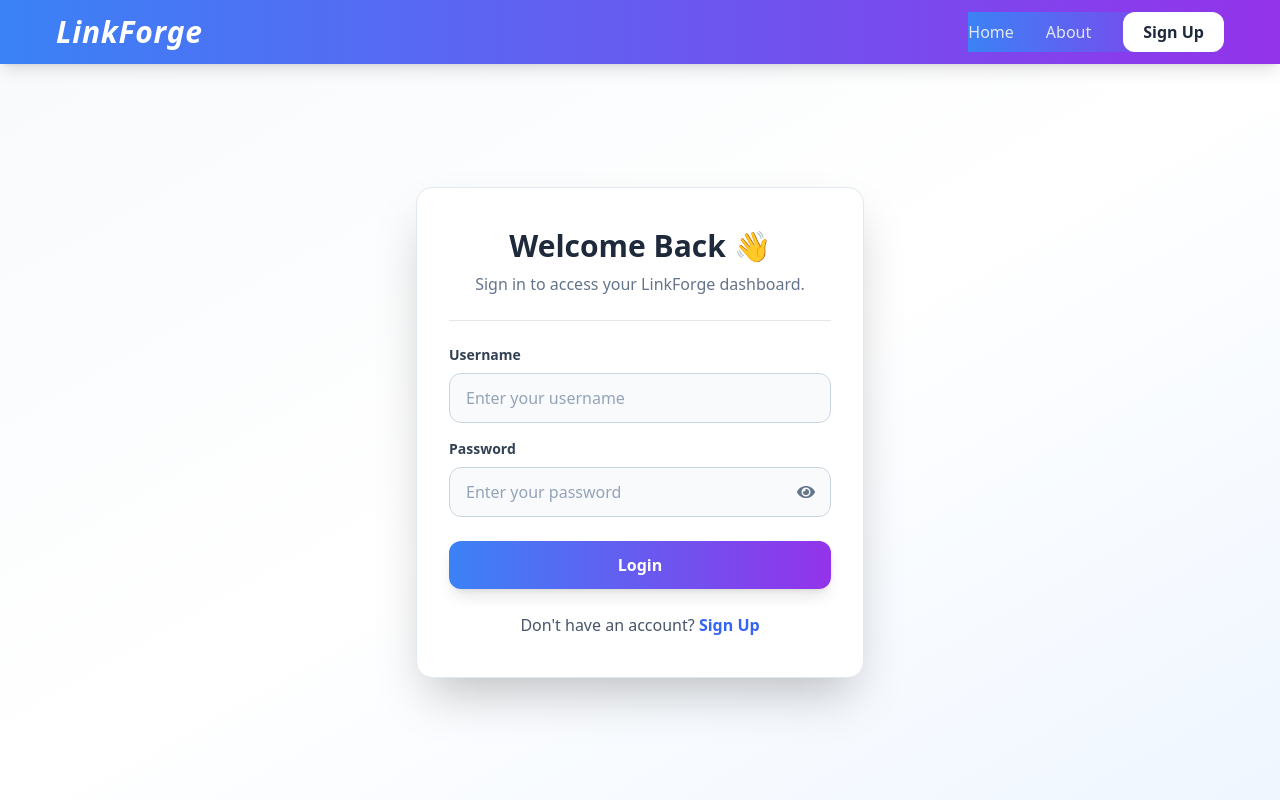
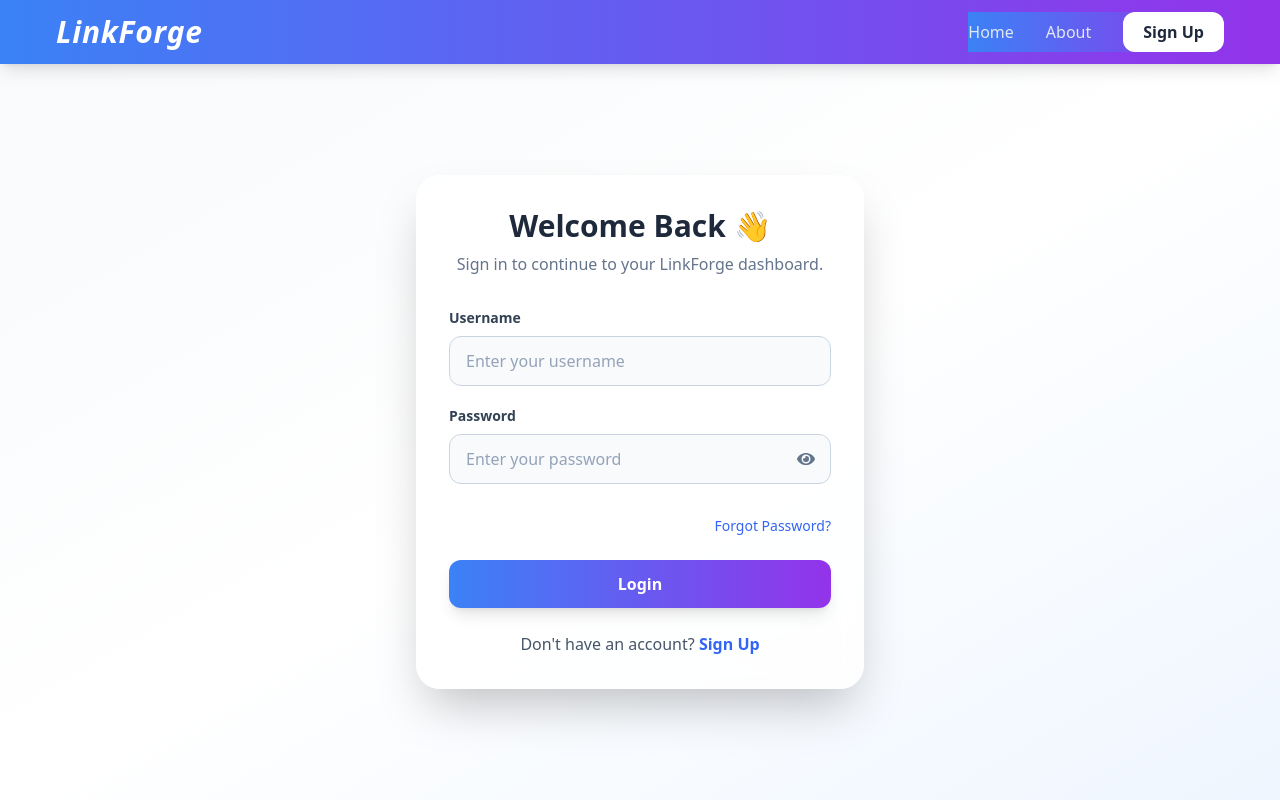
Before and after one commit to saranya25-25/url-shortener, a React (Vite) app in the folder url-shortener-react/: page /login in a window 1280 px wide. Shown: the top 800 px of the page. Built offline with nearby package versions, Linux system fonts and the light colour scheme; no server answers.

Commit message:
feat: enhance login page UI and user experience

```diff
--- a/url-shortener-react/src/components/LoginPage.jsx
+++ b/url-shortener-react/src/components/LoginPage.jsx
@@ -2,104 +2,110 @@ import React, { useState } from "react";
 import { useForm } from "react-hook-form";
 import { Link, useNavigate } from "react-router-dom";
 import toast from "react-hot-toast";
-
 import TextField from "./TextField";
 import Loader from "./Loader";
 import api from "../api/api";
 import { useStoreContext } from "../contextApi/ContextApi";
+
 const LoginPage = () => {
     const navigate = useNavigate();
-    const [loader, setLoader] = useState(false);
     const { setToken } = useStoreContext();
+    const [loading, setLoading] = useState(false);
+
     const {
         register,
         handleSubmit,
         reset,
-        formState: { errors }
+        formState: { errors },
     } = useForm({
         defaultValues: {
             username: "",
-            password: ""
+            password: "",
         },
-        mode: "onTouched"
+        mode: "onTouched",
     });
+
     const loginHandler = async (data) => {
-        setLoader(true);
+        setLoading(true);
+
         try {
             const { data: response } = await api.post(
                 "/api/auth/public/login",
                 data
             );
+
             setToken(response.token);
-            localStorage.setItem(
-                "JWT_TOKEN",
-                response.token
-            );
+            localStorage.setItem("JWT_TOKEN", response.token);
+
             toast.success("Login Successful!");
             reset();
             navigate("/dashboard");
         } catch (error) {
-            console.log(error);
+            console.error(error);
             toast.error("Invalid username or password");
         } finally {
-            setLoader(false);
+            setLoading(false);
         }
     };
-    if (loader) {
-        return <Loader />;
-    }
+
+    if (loading) return <Loader />;
+
     return (
-        <div className="min-h-[calc(100vh-64px)] flex justify-center items-center bg-gradient-to-br from-slate-50 via-white to-blue-50 px-4">
+        <div className="flex min-h-[calc(100vh-64px)] items-center justify-center bg-gradient-to-br from-slate-50 via-white to-blue-50 px-4">
             <form
                 onSubmit={handleSubmit(loginHandler)}
-                className="sm:w-[450px] w-full max-w-md bg-white rounded-2xl shadow-2xl border border-slate-200 px-8 py-10"
+                className="w-full max-w-md rounded-3xl border border-white/40 bg-white/80 p-8 shadow-2xl backdrop-blur-lg"
             >
                 <h1 className="text-center text-3xl font-bold text-slate-800">
                     Welcome Back 👋
                 </h1>
-                <p className="text-center text-slate-500 mt-2 mb-6">
-                    Sign in to access your LinkForge dashboard.
+
+                <p className="mt-2 text-center text-slate-500">
+                    Sign in to continue to your LinkForge dashboard.
                 </p>
-                <hr className="mb-6" />
-                <div className="flex flex-col gap-4">
+
+                <div className="my-8 space-y-5">
                     <TextField
                         label="Username"
-                        required
                         id="username"
                         type="text"
-                        message="*Username is required"
+                        required
+                        message="Username is required"
                         placeholder="Enter your username"
                         register={register}
                         errors={errors}
                     />
+
                     <TextField
                         label="Password"
-                        required
                         id="password"
                         type="password"
-                        message="*Password is required"
+                        required
+                        message="Password is required"
                         placeholder="Enter your password"
                         register={register}
+                        errors={errors}
                         min={6}
-                        errors={errors}
                     />
                 </div>
-                {/*/!* Forgot Password *!/*/}
-                {/*<div className="text-right mt-3">*/}
-                {/*    <Link*/}
-                {/*        to="/forgot-password"*/}
-                {/*        className="text-sm font-semibold text-btnColor hover:underline"*/}
-                {/*    >*/}
-                {/*        Forgot Password?*/}
-                {/*    </Link>*/}
-                {/*</div>*/}
+
+                <div className="flex justify-end">
+                    <Link
+                        to="/forgot-password"
+                        className="text-sm font-medium text-btnColor transition hover:underline"
+                    >
+                        Forgot Password?
+                    </Link>
+                </div>
+
                 <button
                     type="submit"
-                    className="w-full mt-6 py-3 rounded-xl bg-custom-gradient text-white font-semibold shadow-lg hover:shadow-xl hover:scale-[1.02] active:scale-95 transition-all duration-300"
+                    className="mt-6 w-full rounded-xl bg-custom-gradient py-3 font-semibold text-white shadow-lg transition-all duration-300 hover:-translate-y-0.5 hover:shadow-xl active:scale-95"
                 >
                     Login
                 </button>
-                <p className="text-center text-slate-600 mt-6">
+
+                <p className="mt-6 text-center text-slate-600">
                     Don't have an account?{" "}
                     <Link
                         to="/register"
@@ -112,4 +118,5 @@ const LoginPage = () => {
         </div>
     );
 };
+
 export default LoginPage;
```
